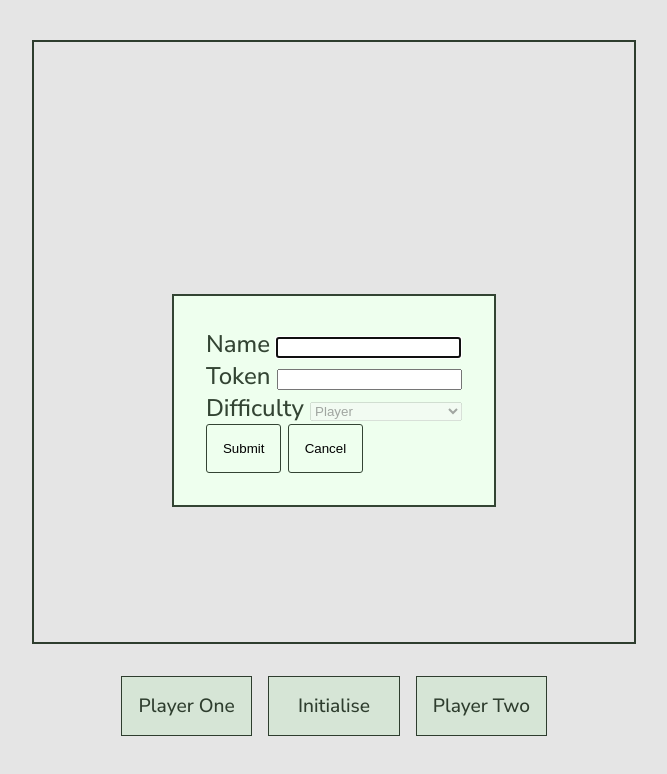
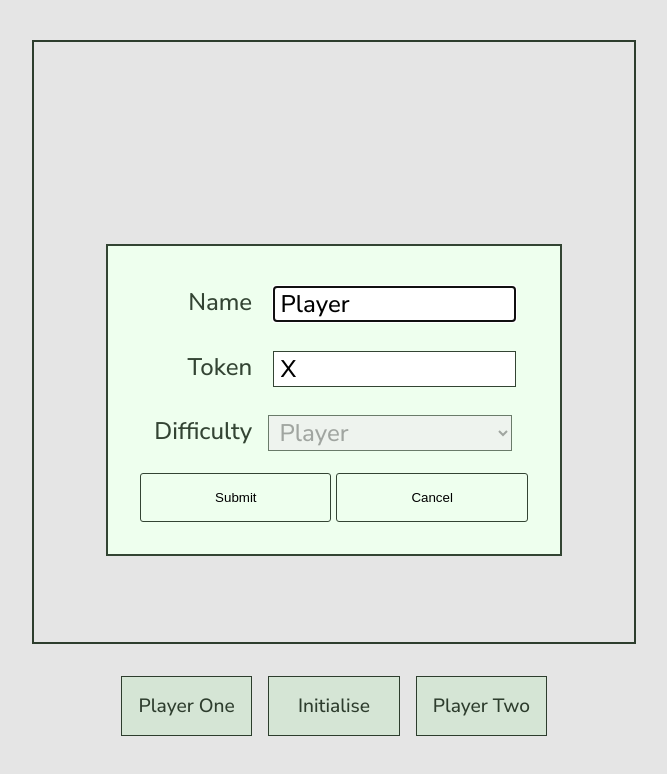
Before and after one commit to niallantony/tictactoe, a website: page index.html in a window 1280 px wide. Both pictures are taken after a click on the button "Player One". Shown: the whole page, without its empty margins (306-973 px from the left). Drawn offline with Linux system fonts and the light colour scheme.

Commit message:
Style cleanly and add player two support

```diff
--- a/index.html
+++ b/index.html
@@ -32,8 +32,8 @@
           <input name="token" id="tokenInput" />
         </div>
         <div class="difficulty">
-          <label for="difficulty"
-            >Difficulty
+          <label for="difficulty">
+            <span>Difficulty</span>
             <select id="player-select">
               <option value="player" selected>Player</option>
               <option value="easy">Baby's First Keyboard</option>
--- a/revised-script.js
+++ b/revised-script.js
@@ -10,8 +10,8 @@ const Player = (token, name, type) => {
 };
 
 const game = (() => {
-  let playerOne = Player("X", "user", 'player');
-  let playerTwo = Player("O", "computer", 'minimax');
+  let playerOne = Player("X", "Player", 'player');
+  let playerTwo = Player("O", "Computer", 'minimax');
   const gameboard = board();
   let currentPlayer = playerOne;
 
@@ -58,26 +58,42 @@ const game = (() => {
     const nameBox = document.getElementById("nameInput");
     const tokenBox = document.getElementById("tokenInput");
     const typeBox = document.getElementById("player-select");
-    if (thisPlayer === 'playerOneButton') {typeBox.disabled = true}
-    nameBox.addEventListener("change", () => {
-      newName = nameBox.value;
-    });
-    tokenBox.addEventListener("change", () => {
-      newToken = tokenBox.value;
-    });
-    typeBox.addEventListener("change", () => {
-      newType = typeBox.value;
-    });
+    if (thisPlayer === 'playerOneButton') {
+        typeBox.value = 'player'
+        typeBox.disabled = true
+        nameBox.value = playerOne.name;
+        tokenBox.value = playerOne.token;
+    } else {
+        typeBox.disabled = false;
+        typeBox.value = playerTwo.type
+        nameBox.value = playerTwo.name;
+        tokenBox.value = playerTwo.token;
+    }
     submitButton.addEventListener("click", (event) => {
         event.preventDefault();
+        newName = nameBox.value;
+        newToken = tokenBox.value;
+        newType = typeBox.value;
+        newName = newName === '' ? 'Anonymous' : newName;
+        if (newToken === '' && player === 'playerTwoButton') {
+            if (playerOne.token != 'O') {
+                newToken = 'O';
+            } else {
+                newToken = 'X';
+            }
+        }
+        if (newToken === '' && player === 'playerOneButton') {
+            if (playerTwo.token != 'O') {
+                newToken = 'O';
+            } else {
+                newToken = 'x';
+            }
+        }
         if (thisPlayer === 'playerOneButton') {playerOne = Player(newToken,newName,'Player')};
         if (thisPlayer === 'playerTwoButton') {playerTwo = Player(newToken,newName,newType)};
         screenContainer.drawBoard();
         playerForm.close();
         thisPlayer = '';
-        nameBox.value = '';
-        tokenBox.value = '';
-        typeBox.value = '';
     });
   };
 
@@ -163,12 +179,12 @@ const game = (() => {
     layTile(gameboard.layout, currentPlayer.token, cell);
     screenContainer.refreshScreen();
     const nextPlayer = currentPlayer === playerOne ? playerTwo : playerOne ;
+    if (checkWin(gameboard.layout)) {
+        console.log(`${playerOne.name} wins!`);
+        gameOver(`${currentPlayer.name} wins!`);
+        return;
+    }
     currentPlayer = nextPlayer;
-    if (checkWin(gameboard.layout)) {
-      console.log(`${playerOne.name} wins!`);
-      gameOver(`${playerOne.name} wins!`);
-      return;
-    }
     if (isSpace(gameboard.layout)) {
         if (currentPlayer.type === 'minimax') {
             initialiseMinimax();
--- a/style.css
+++ b/style.css
@@ -45,7 +45,7 @@
 .buttons-container {
   display: grid;
   grid-template-columns: 1fr 1fr 1fr;
-  gap: 1rem;
+  column-gap: 1rem;
 }
 
 .flex-container {
@@ -82,3 +82,62 @@ dialog button {
   border: 1px solid var(--text);
   border-radius: 3px;
 }
+
+input, select {
+  height: 100%;
+  margin: 0;
+  font-family: 'Nunito Sans', sans-serif;
+  font-size: 1.5rem;
+  width: 9.5em;
+  padding: 0%;
+  border: 1px solid var(--text);
+  grid-column: 2 / 5;
+  padding: 0 .4rem;
+}
+
+form {
+  display: grid;
+  grid-template-rows: repeat(4,1fr);
+  align-items: center;
+  gap:1rem;
+}
+
+form div {
+  display: grid;
+  grid-template-columns: 8rem 1fr 1fr 1fr;
+  column-gap:5px;
+}
+
+form div label {
+  grid-row: 1 / 3;
+  text-align: right;
+  padding-right: 1rem;
+}
+
+.player-buttons {
+  grid-template-columns: 1fr 1fr;
+}
+
+.difficulty label {
+  display:grid;
+  grid-template-columns: 8rem 1fr 1fr 1fr;
+  grid-column: 1/5;
+}
+
+label span {
+  grid-column: 1 /2;
+  text-align: right;
+  padding-right: 1rem;
+}
+
+option {
+  background-color: var(--bg);
+  color: var(--text);
+}
+
+label select {
+  grid-column: 2 / 5;
+}
+#player-select {
+  width: 10.15em;
+}
```
